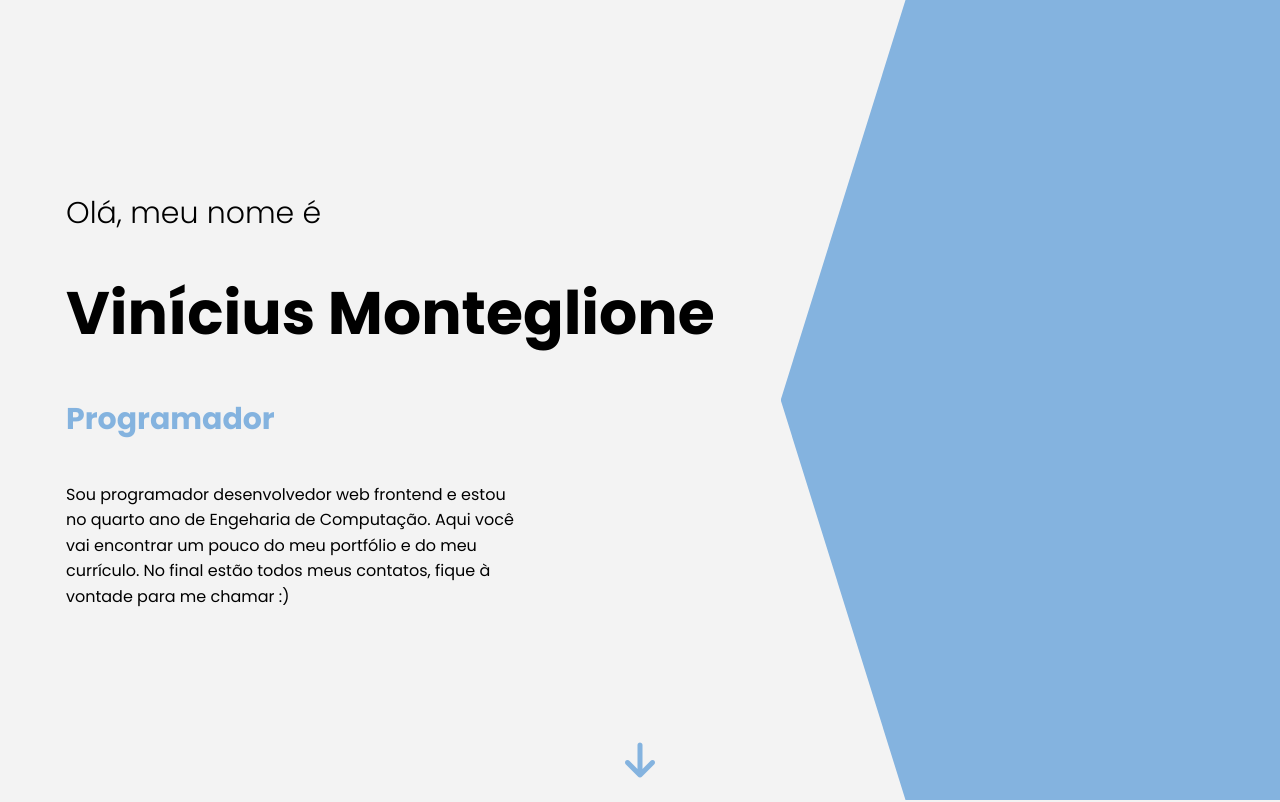
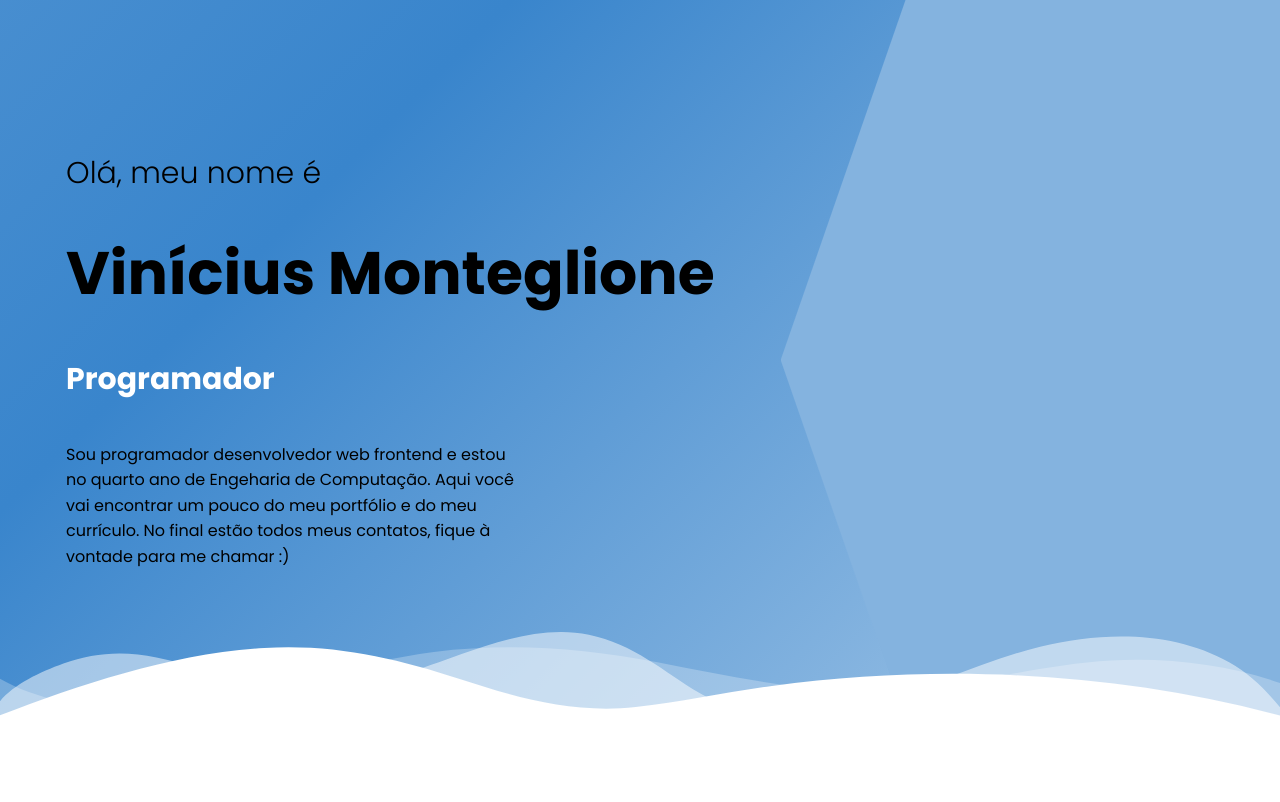
Before and after one commit to vimonteglione/portfolio, a React (Create React App) app: page / in a window 1280 px wide. Shown: the top 802 px of the page. Built offline with nearby package versions, Linux system fonts and the light colour scheme.

Commit message:
Gradient and others

```diff
--- a/public/index.html
+++ b/public/index.html
@@ -13,7 +13,7 @@
     * {
       margin: 0;
       font-family: 'Poppins', sans-serif;
-      background-color: rgb(243, 243, 243);
+
     }
   </style>
   <title>Meu Portfólio</title>
--- a/src/components/about/About.jsx
+++ b/src/components/about/About.jsx
@@ -7,7 +7,6 @@
             <div className="a-left">
                 <div className="a-card bg"></div>
                 <div className="a-card">
-                    <img src="https://via.placeholder.com/360x640" alt="" className="a-img" />
                 </div>
             </div>
             <div className="a-right">
--- a/src/components/about/about.css
+++ b/src/components/about/about.css
@@ -25,6 +25,7 @@
     /*border-radius: 30px;*/
     position: relative;
     overflow: hidden;
+    background-color: #84B3DF;
 }
 
 .a-card.bg {
@@ -79,6 +80,7 @@
 
     .a-card {
         height: 30vh;
+        display: none;
     }
 
     .a-card.bg {
--- a/src/components/intro/Intro.jsx
+++ b/src/components/intro/Intro.jsx
@@ -26,7 +26,14 @@
                 <div className="i-bg"></div>
 
             </div>
-            <i className="fa-solid fa-arrow-down i-arrow"></i>
+            {/* <i className="fa-solid fa-arrow-down i-arrow"></i> */}
+            <div class="custom-shape-divider-bottom-1645673969">
+                <svg data-name="Layer 1" xmlns="http://www.w3.org/2000/svg" viewBox="0 0 1200 120" preserveAspectRatio="none">
+                    <path d="M0,0V46.29c47.79,22.2,103.59,32.17,158,28,70.36-5.37,136.33-33.31,206.8-37.5C438.64,32.43,512.34,53.67,583,72.05c69.27,18,138.3,24.88,209.4,13.08,36.15-6,69.85-17.84,104.45-29.34C989.49,25,1113-14.29,1200,52.47V0Z" opacity=".25" class="shape-fill"></path>
+                    <path d="M0,0V15.81C13,36.92,27.64,56.86,47.69,72.05,99.41,111.27,165,111,224.58,91.58c31.15-10.15,60.09-26.07,89.67-39.8,40.92-19,84.73-46,130.83-49.67,36.26-2.85,70.9,9.42,98.6,31.56,31.77,25.39,62.32,62,103.63,73,40.44,10.79,81.35-6.69,119.13-24.28s75.16-39,116.92-43.05c59.73-5.85,113.28,22.88,168.9,38.84,30.2,8.66,59,6.17,87.09-7.5,22.43-10.89,48-26.93,60.65-49.24V0Z" opacity=".5" class="shape-fill"></path>
+                    <path d="M0,0V5.63C149.93,59,314.09,71.32,475.83,42.57c43-7.64,84.23-20.12,127.61-26.46,59-8.63,112.48,12.24,165.56,35.4C827.93,77.22,886,95.24,951.2,90c86.53-7,172.46-45.71,248.8-84.81V0Z" class="shape-fill"></path>
+                </svg>
+            </div>
         </div>
     )
 }
--- a/src/components/intro/intro.css
+++ b/src/components/intro/intro.css
@@ -1,6 +1,22 @@
 .i {
     display: flex;
-    height: 100vh;
+    height: 90vh;
+    background: linear-gradient(-45deg, white, #3985cc, #84b3df, #fff);
+    background-size: 400% 400%;
+    animation: gradient 15s ease infinite;
+    position: relative;
+}
+
+@keyframes gradient {
+    0% {
+        background-position: 0% 50%;
+    }
+    50% {
+        background-position: 100% 50%;
+    }
+    100% {
+        background-position: 0% 50%;
+    }
 }
 
 .i-left {
@@ -63,7 +79,7 @@
     height: 100%;
     font-size: 30px;
     font-weight: bold;
-    color: #84b3df;
+    color: white;
     display: flex;
     align-items: center;
 }
@@ -79,7 +95,7 @@
 }
 
 .i-arrow {
-    color: #84b3df;
+    color: white;
     font-size: 40px;
     position: absolute;
     margin-left: auto;
@@ -119,8 +135,8 @@
         height: 90vh;
     }
 
-    .i-left {
-        flex: 1;
+    .i-right {
+        display: none;
     }
 
     .i-name {
@@ -154,3 +170,32 @@
     }
 
 }
+
+.custom-shape-divider-bottom-1645673969 {
+    position: absolute;
+    bottom: 0;
+    left: 0;
+    width: 100%;
+    overflow: hidden;
+    line-height: 0;
+    transform: rotate(180deg);
+}
+
+.custom-shape-divider-bottom-1645673969 svg {
+    position: relative;
+    display: block;
+    width: calc(100% + 1.3px);
+    height: 96px;
+}
+
+.custom-shape-divider-bottom-1645673969 .shape-fill {
+    fill: #FFFFFF;
+}
+
+/** For mobile devices **/
+@media (max-width: 767px) {
+    .custom-shape-divider-bottom-1645673969 svg {
+        width: calc(156% + 1.3px);
+        height: 70px;
+    }
+}
```
Also changed, not shown: 2 other files (tests, documents, lock files or other folders).
